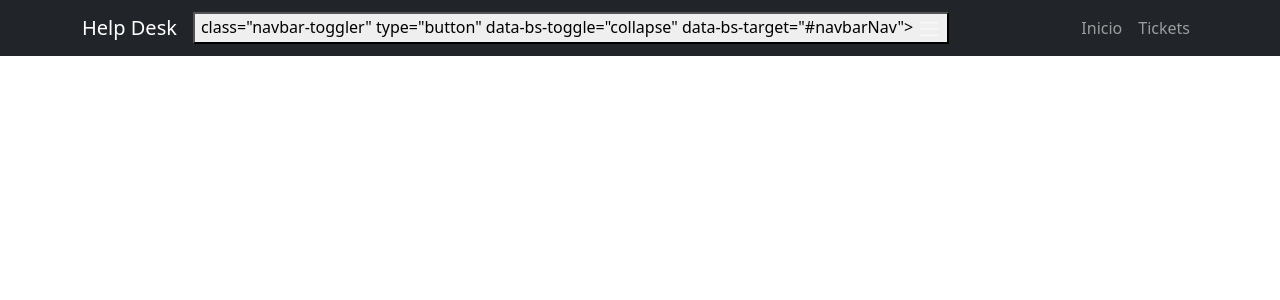
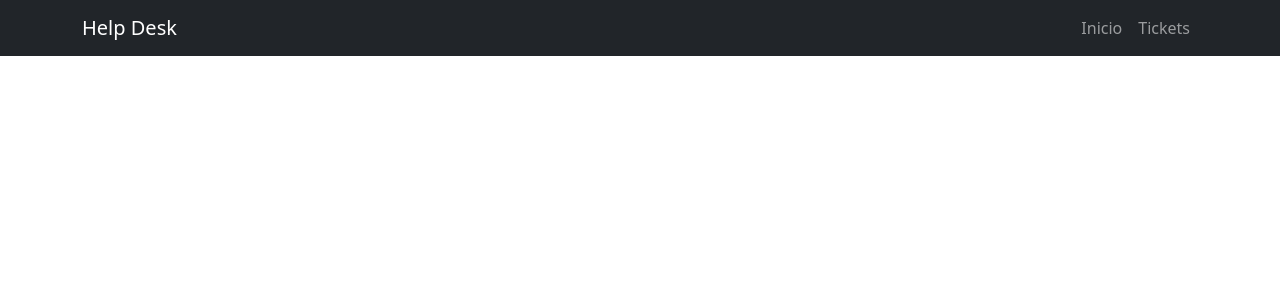
Before and after one commit to muty-gif/Help-Desk-L1, a Python web app: template app/templates/base.html in a window 1280 px wide. Shown: the top 300 px of the page. Run offline with Jinja, Linux system fonts and the light colour scheme; the template is opened without the code that fills it, so the values that code supplies are empty.

Commit message:
Solved button bug

```diff
--- a/app/templates/components/navbar.html
+++ b/app/templates/components/navbar.html
@@ -5,7 +5,7 @@
             Help Desk
         </a>
 
-        <button>
+        <button
             class="navbar-toggler"
             type="button"
             data-bs-toggle="collapse"
```
